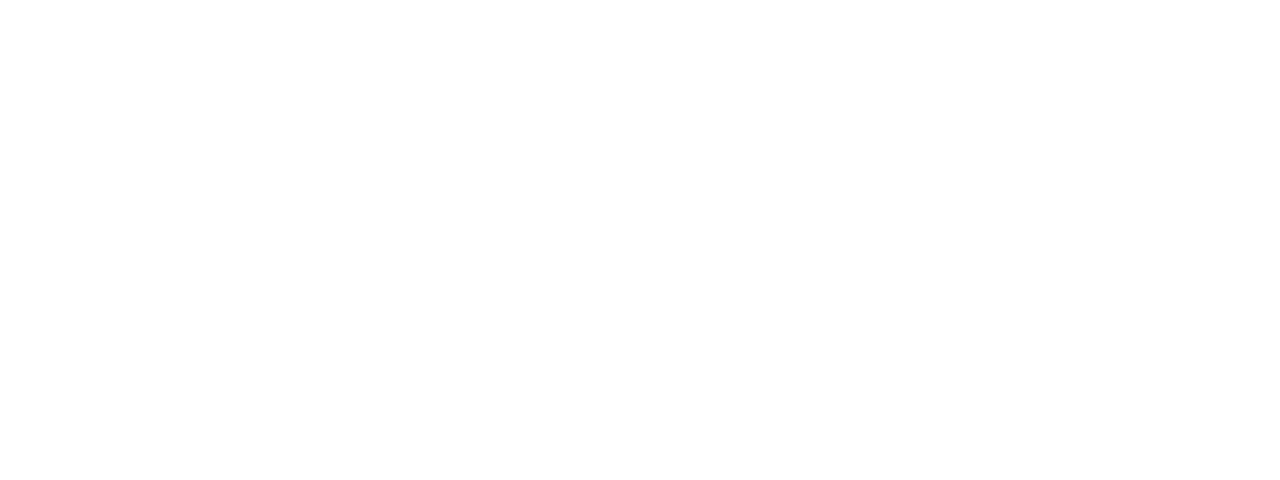
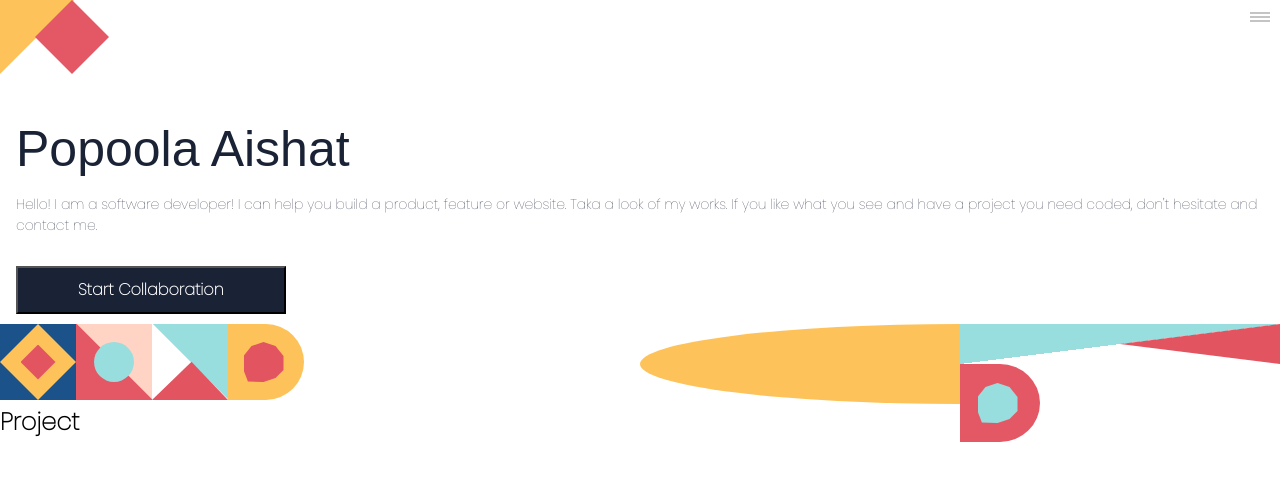
Before and after one commit to aishatpopoola/portfolio-page-authent, a website: page index.html in a window 1280 px wide. Drawn offline with Linux system fonts and the light colour scheme; files that its build step writes are made by us from their sources; files whose address does not match are found by name.

Commit message:
feat: add header section and style it

```diff
--- a/css/index.css
+++ b/css/index.css
@@ -1,3 +1,5 @@
 /* Example of @import use
 This imports the `reset.css` file */
+@import url('https://fonts.googleapis.com/css2?family=Alegreya:wght@500&family=Oswald&family=Poppins:wght@100&display=swap');
 @import './reset.css';
+@import './mobile.css';
--- /dev/null
+++ b/css/mobile.css
@@ -0,0 +1,229 @@
+/* mobile styles */
+* {
+  font-family: 'Poppins', sans-serif;
+  font-style: normal;
+  box-sizing: border-box;
+  margin: 0;
+  padding: 0;
+}
+
+.menu {
+  margin-top: 10px;
+  margin-right: 10px;
+}
+
+.nav {
+  display: flex;
+  justify-content: space-between;
+  margin-bottom: 50px;
+}
+
+.polygons {
+  display: flex;
+  position: relative;
+}
+
+.polygon,
+.triangle {
+  width: 74px;
+  height: 74px;
+}
+
+.polygon {
+  background-color: #fec25a;
+  clip-path: polygon(0% 0%, 100% 0, 50% 50%, 0 100%, 0% 100%);
+}
+
+.triangle {
+  background-color: #e45865;
+  border-color: #e35461;
+  clip-path: polygon(50% 0%, 100% 50%, 50% 100%, 0% 50%);
+  position: absolute;
+  left: 35px;
+}
+
+.rectangle {
+  width: 20px;
+  height: 2px;
+  background: #c4c4c4;
+  margin-top: 2px;
+}
+
+.header_name {
+  margin-left: 16px;
+  font-size: 50px;
+  font-weight: 400;
+  font-family: 'Playfair Display', sans-serif;
+  line-height: 100%;
+  color: #1a2236;
+}
+
+.p_text {
+  margin: 20px 16px;
+  font-weight: 400;
+  font-size: 14px;
+  line-height: 21px;
+  letter-spacing: -0.01em;
+  color: #1a2236;
+}
+
+button {
+  background: #1a2236;
+  font-weight: bold;
+  font-size: 16px;
+  margin: 10px 16px;
+  padding: 10px 60px;
+  line-height: 24px;
+  text-align: center;
+  color: #fff;
+}
+
+.box-design-section {
+  display: flex;
+}
+
+.first-box,
+.second-box {
+  display: flex;
+  flex-wrap: wrap;
+  max-width: 50%;
+  width: 100%;
+}
+
+.square-box,
+.rhombus-1 {
+  width: 76px;
+  height: 76px;
+}
+
+.square-box {
+  background-color: #1c528a;
+}
+
+.rhombus-1 {
+  background-color: #fec25a;
+  clip-path: polygon(50% 0%, 100% 50%, 50% 100%, 0% 50%);
+}
+
+.rhombus-2 {
+  width: 35px;
+  height: 35px;
+  background-color: #e35461;
+  clip-path: polygon(50% 0%, 100% 50%, 50% 100%, 0% 50%);
+}
+
+.rhombus-1,
+.square-box-2 {
+  display: flex;
+  justify-content: center;
+  align-items: center;
+}
+
+.square-box-2 {
+  width: 76px;
+  height: 76px;
+  background: linear-gradient(to top right, #e45865 50%, #ffd4c4 51%);
+}
+
+.round {
+  width: 39.94px;
+  height: 39.95px;
+  background: #98dede;
+  clip-path: circle(50% at 50% 50%);
+}
+
+.square-box-3 {
+  width: 76px;
+  height: 76px;
+  background: linear-gradient(to top right, #ffff 50%, #98dede 51%);
+  display: flex;
+  align-items: flex-end;
+}
+
+.triangle-2 {
+  width: 79.88px;
+  height: 79.89px;
+  background: #e35461;
+  clip-path: polygon(52% 52%, 0% 100%, 100% 100%);
+}
+
+.square-box-4 {
+  width: 79.88px;
+  height: 79.89px;
+}
+
+.semicircle-chat,
+.semicircle-chat-2 {
+  margin-right: 5px;
+  width: 40px;
+  height: 40px;
+  background-color: #e35461;
+  clip-path: polygon(50% 0%, 80% 10%, 100% 35%, 100% 70%, 80% 90%, 50% 100%, 11% 99%, 0% 70%, 0% 35%, 20% 10%);
+}
+
+.semicircle-chat-2 {
+  background-color: #98dede;
+}
+
+.semicircle,
+.semicircle-3 {
+  background-color: #fec25a;
+  width: 76px;
+  height: 76px;
+  border-top-right-radius: 50%;
+  border-bottom-right-radius: 50%;
+  display: flex;
+  justify-content: center;
+  align-items: center;
+}
+
+.semicircle-3 {
+  background-color: #e45865;
+  width: 80px;
+  height: 77.94px;
+}
+
+.semicircle-2 {
+  flex-basis: 50%;
+  height: 100%;
+}
+
+.semicircle-2 div {
+  background-color: #fec25a;
+}
+
+.first-semi-circle {
+  border-top-left-radius: 100%;
+}
+
+.second-semi-circle {
+  border-bottom-left-radius: 100%;
+}
+
+.square-box-5 {
+  width: 100%;
+  height: 50%;
+  background: linear-gradient(to top left, #ffff 50%, #98dede 50%);
+}
+
+.triangle-3 {
+  width: 100%;
+  height: 100%;
+  background: #e35461;
+  clip-path: polygon(100% 0, 50% 50%, 100% 100%);
+}
+
+/*
+  float: left;
+  color: #f2f2f2;
+  text-align: center;
+  padding: 14px 16px;
+  text-decoration: none;
+  font-size: 17px;
+  display: flex;
+			justify-content: center;
+			flex-wrap: wrap;
+  border: 1px solid #222;
+			text-align: center;
+			width: 160px;
+*/
--- a/css/reset.css
+++ b/css/reset.css
@@ -1 +1,26 @@
 /* Base styles */
+body {
+    margin: 0;
+    font-family: 'Poppins', sans-serif;
+
+}
+
+.width-full {
+    width: 100%;
+  }
+
+  .h-full {
+    height: 100%;
+  }
+
+  .width-half {
+    width: 50%;
+  }
+
+  .h-half {
+    height: 50%;
+  }
+
+  .basis-half {
+      flex-basis: 50%;
+  }
--- a/index.html
+++ b/index.html
@@ -4,7 +4,76 @@
     <meta charset="UTF-8" />
     <meta name="viewport" content="width=device-width, initial-scale=1.0" />
     <title>Document</title>
-    <link rel="stylesheet" href="index.css" />
+    <link rel="stylesheet" href="./css/index.css" />
   </head>
-  <body></body>
+  <body>
+    <header>
+      <nav class="nav">
+        <div class="polygons">
+          <div class="polygon"></div>
+          <div class="triangle"></div>
+        </div>
+        <div class="menu">
+          <div class="rectangle"></div>
+          <div class="rectangle"></div>
+          <div class="rectangle"></div>
+        </div>
+      </nav>
+
+      <h1 class="header_name">Popoola Aishat</h1>
+      <p class="p_text">
+        Hello! I am a software developer! I can help you build a product, feature or website. Taka a
+        look of my works. If you like what you see and have a project you need coded, don't hesitate
+        and contact me.
+      </p>
+      <button>Start Collaboration</button>
+      <div class="box-design-section">
+        <!-- first box -->
+        <div class="first-box">
+          <div class="square-box">
+            <div class="rhombus-1">
+              <div class="rhombus-2"></div>
+            </div>
+          </div>
+          <div class="square-box-2">
+            <div class="round"></div>
+          </div>
+          <div class="square-box-3">
+            <div class="triangle-2"></div>
+          </div>
+          <div class="square-box-4">
+            <div class="semicircle">
+              <div class="semicircle-chat"></div>
+            </div>
+          </div>
+        </div>
+        <!-- second box -->
+        <div class="second-box">
+          <div class="semicircle-2">
+            <!-- <img src="./images/semicircle-2.jpeg" alt="" class="semicircle-2"> -->
+            <div class="first-semi-circle h-half"></div>
+            <div class="second-semi-circle h-half"></div>
+          </div>
+          <div class="basis-half">
+            <div class="square-box-5">
+              <div class="triangle-3"></div>
+            </div>
+            <div class="square-box-6 ">
+            <div class="semicircle-3">
+              <div class="semicircle-chat-2"></div>
+            </div>
+          </div>
+          </div>
+
+        </div>
+        <!-- third box -->
+      </div>
+    </header>
+    <main>
+      <section>
+        <h2 class="project">Project</h2>
+      </section>
+    </main>
+    <footer></footer>
+  </body>
 </html>
```
Also changed, not shown: images/chat.jpeg (added), images/photo_2022-10-04 15.05.19.jpeg (added), images/photo_2022-10-04 20.56.22.jpeg (added), images/photo_2022-10-04 20.56.45.jpeg (added), images/semicircle-2.jpeg (added), images/semicircle1.jpeg (added), 1 other file.
